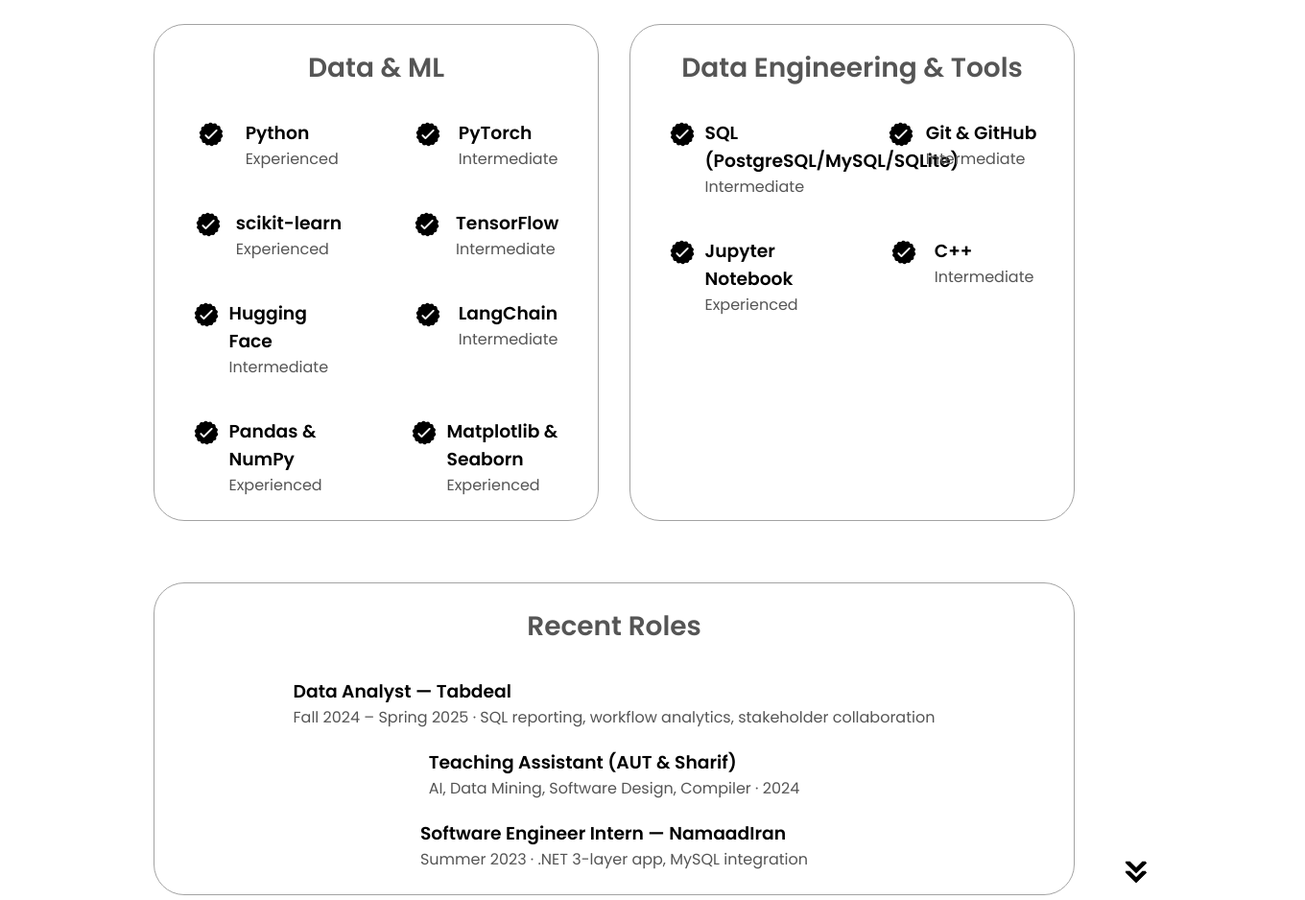
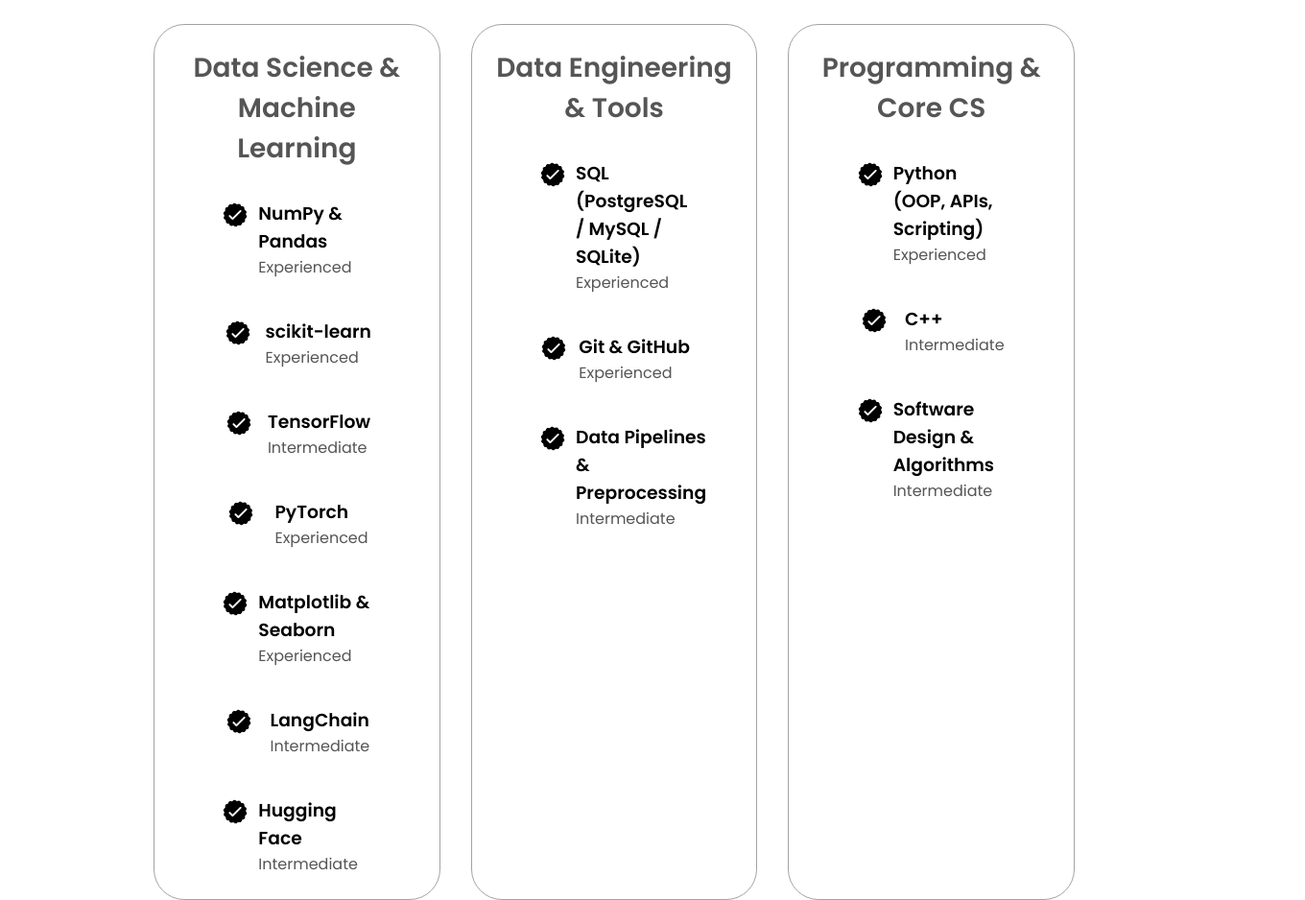
Before and after one commit to ao116/portfolio, a plain HTML site: page index.html in a window 1280 px wide. Shown: the part 1800-2738 px from the top of the page at 96% size, 1360 px wide, since content can reach past the window. Drawn offline with Linux system fonts and the light colour scheme.

Commit message:
refactor: update HTML structure and content for experience section
Reorganized skill categories in the Experience section:
- Split into Data Science & ML, Data Engineering & Tools, and Programming & Core CS
- Updated HTML structure and headings accordingly
No CSS or JS changes included.

```diff
--- a/index.html
+++ b/index.html
@@ -113,32 +113,45 @@
 
       <div class="experience-details-container">
         <div class="about-containers">
-          <!-- Skills Column 1 -->
+
+          <!-- Column 1 -->
           <div class="details-container">
-            <h2 class="experience-sub-title">Data & ML</h2>
+            <h2 class="experience-sub-title">Data Science & Machine Learning</h2>
             <div class="article-container">
-              <article><img src="./assets/checkmark.png" class="icon" alt=""><div><h3>Python</h3><p>Experienced</p></div></article>
-              <article><img src="./assets/checkmark.png" class="icon" alt=""><div><h3>PyTorch</h3><p>Intermediate</p></div></article>
+              <article><img src="./assets/checkmark.png" class="icon" alt=""><div><h3>NumPy & Pandas</h3><p>Experienced</p></div></article>
               <article><img src="./assets/checkmark.png" class="icon" alt=""><div><h3>scikit-learn</h3><p>Experienced</p></div></article>
               <article><img src="./assets/checkmark.png" class="icon" alt=""><div><h3>TensorFlow</h3><p>Intermediate</p></div></article>
+              <article><img src="./assets/checkmark.png" class="icon" alt=""><div><h3>PyTorch</h3><p>Experienced</p></div></article>
+              <article><img src="./assets/checkmark.png" class="icon" alt=""><div><h3>Matplotlib & Seaborn</h3><p>Experienced</p></div></article>
+              <article><img src="./assets/checkmark.png" class="icon" alt=""><div><h3>LangChain</h3><p>Intermediate</p></div></article>
               <article><img src="./assets/checkmark.png" class="icon" alt=""><div><h3>Hugging Face</h3><p>Intermediate</p></div></article>
-              <article><img src="./assets/checkmark.png" class="icon" alt=""><div><h3>LangChain</h3><p>Intermediate</p></div></article>
-              <article><img src="./assets/checkmark.png" class="icon" alt=""><div><h3>Pandas & NumPy</h3><p>Experienced</p></div></article>
-              <article><img src="./assets/checkmark.png" class="icon" alt=""><div><h3>Matplotlib & Seaborn</h3><p>Experienced</p></div></article>
             </div>
           </div>
 
-          <!-- Skills Column 2 -->
+          <!-- Column 2 -->
           <div class="details-container">
             <h2 class="experience-sub-title">Data Engineering & Tools</h2>
             <div class="article-container">
-              <article><img src="./assets/checkmark.png" class="icon" alt=""><div><h3>SQL (PostgreSQL/MySQL/SQLite)</h3><p>Intermediate</p></div></article>
-              <article><img src="./assets/checkmark.png" class="icon" alt=""><div><h3>Git & GitHub</h3><p>Intermediate</p></div></article>
-              <article><img src="./assets/checkmark.png" class="icon" alt=""><div><h3>Jupyter Notebook</h3><p>Experienced</p></div></article>
-              <article><img src="./assets/checkmark.png" class="icon" alt=""><div><h3>C++</h3><p>Intermediate</p></div></article>
+              <article><img src="./assets/checkmark.png" class="icon" alt=""><div><h3>SQL (PostgreSQL / MySQL / SQLite)</h3><p>Experienced</p></div></article>
+              <article><img src="./assets/checkmark.png" class="icon" alt=""><div><h3>Git & GitHub</h3><p>Experienced</p></div></article>
+              <article><img src="./assets/checkmark.png" class="icon" alt=""><div><h3>Data Pipelines & Preprocessing</h3><p>Intermediate</p></div></article>
             </div>
           </div>
+
+          <!-- Column 3 -->
+          <div class="details-container">
+            <h2 class="experience-sub-title">Programming & Core CS</h2>
+            <div class="article-container">
+              <article><img src="./assets/checkmark.png" class="icon" alt=""><div><h3>Python (OOP, APIs, Scripting)</h3><p>Experienced</p></div></article>
+              <article><img src="./assets/checkmark.png" class="icon" alt=""><div><h3>C++</h3><p>Intermediate</p></div></article>
+              <article><img src="./assets/checkmark.png" class="icon" alt=""><div><h3>Software Design & Algorithms</h3><p>Intermediate</p></div></article>
+            </div>
+          </div>
+
         </div>
+      </div>
+    </section>
+
 
         <!-- Roles -->
         <div class="about-containers">
```
